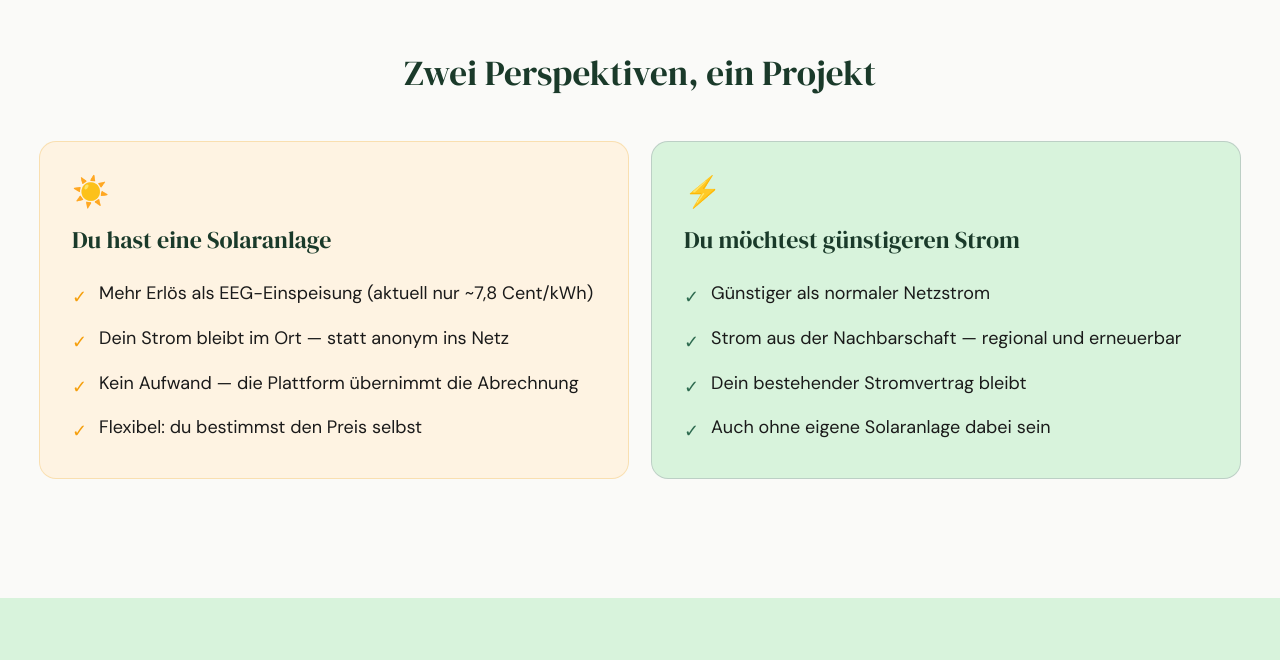
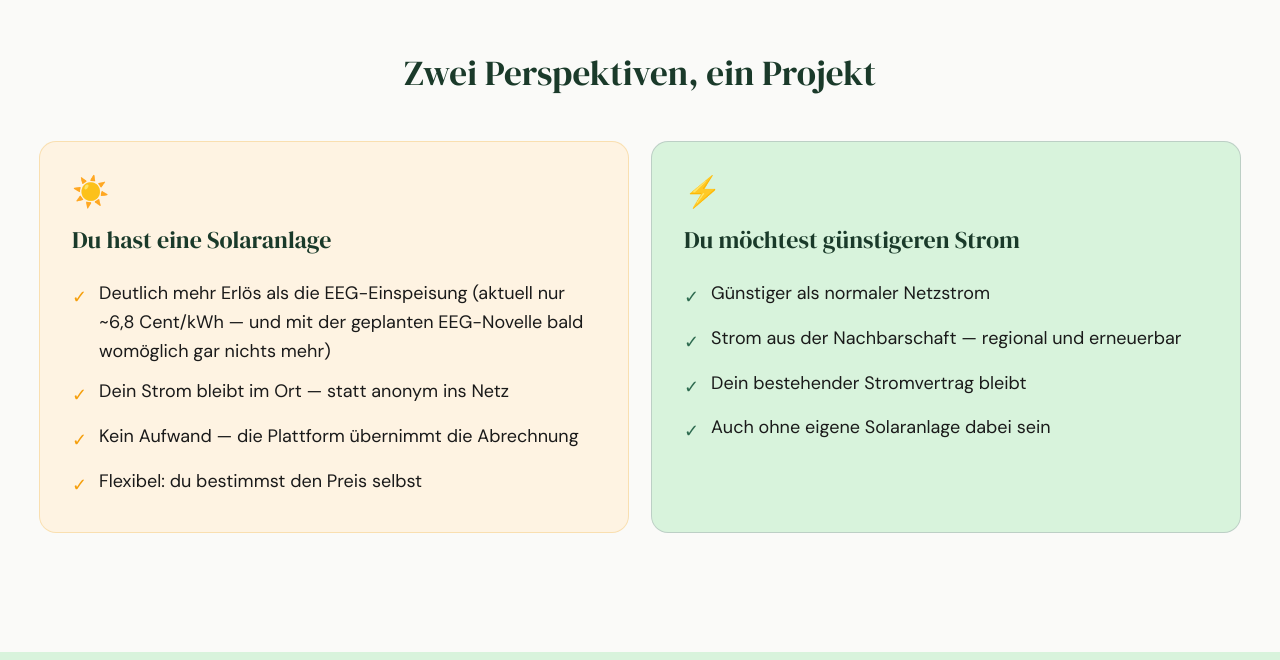
Before and after one commit to sushi86/energysharing_landingpage, a Next.js app: page / in a window 1280 px wide. Shown: the part 1975-2635 px from the top of the page. Built offline with nearby package versions, Linux system fonts and the light colour scheme.

Commit message:
content: update EEG rate to 6.8 Cent and flag upcoming EEG reform

```diff
--- a/components/sections/BenefitsSection.tsx
+++ b/components/sections/BenefitsSection.tsx
@@ -1,7 +1,7 @@
 import { SectionReveal } from "@/components/ui/SectionReveal";
 
 const PRODUCER_BENEFITS = [
-  "Mehr Erlös als EEG-Einspeisung (aktuell nur ~7,8 Cent/kWh)",
+  "Deutlich mehr Erlös als die EEG-Einspeisung (aktuell nur ~6,8 Cent/kWh — und mit der geplanten EEG-Novelle bald womöglich gar nichts mehr)",
   "Dein Strom bleibt im Ort — statt anonym ins Netz",
   "Kein Aufwand — die Plattform übernimmt die Abrechnung",
   "Flexibel: du bestimmst den Preis selbst",
```
